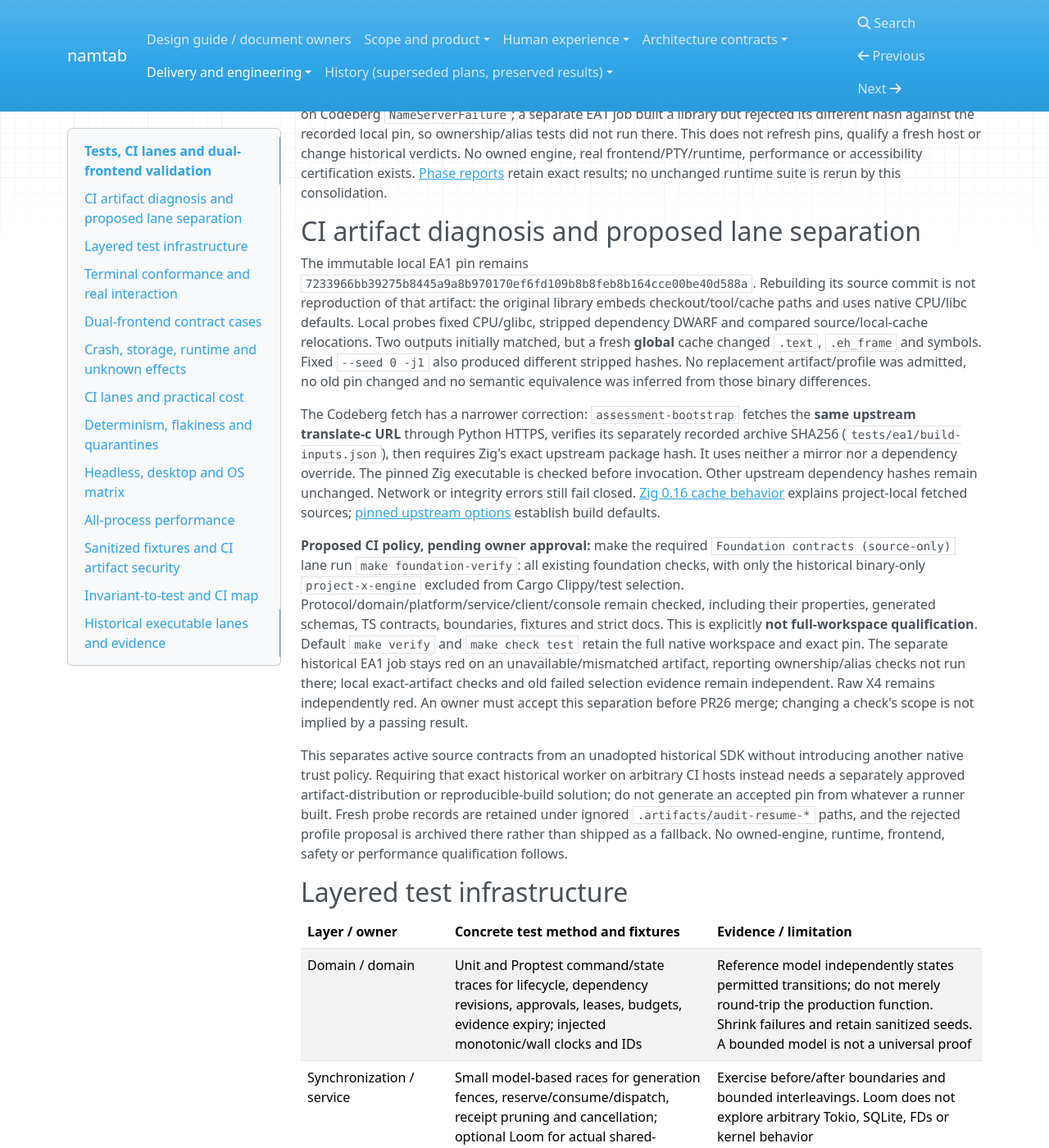
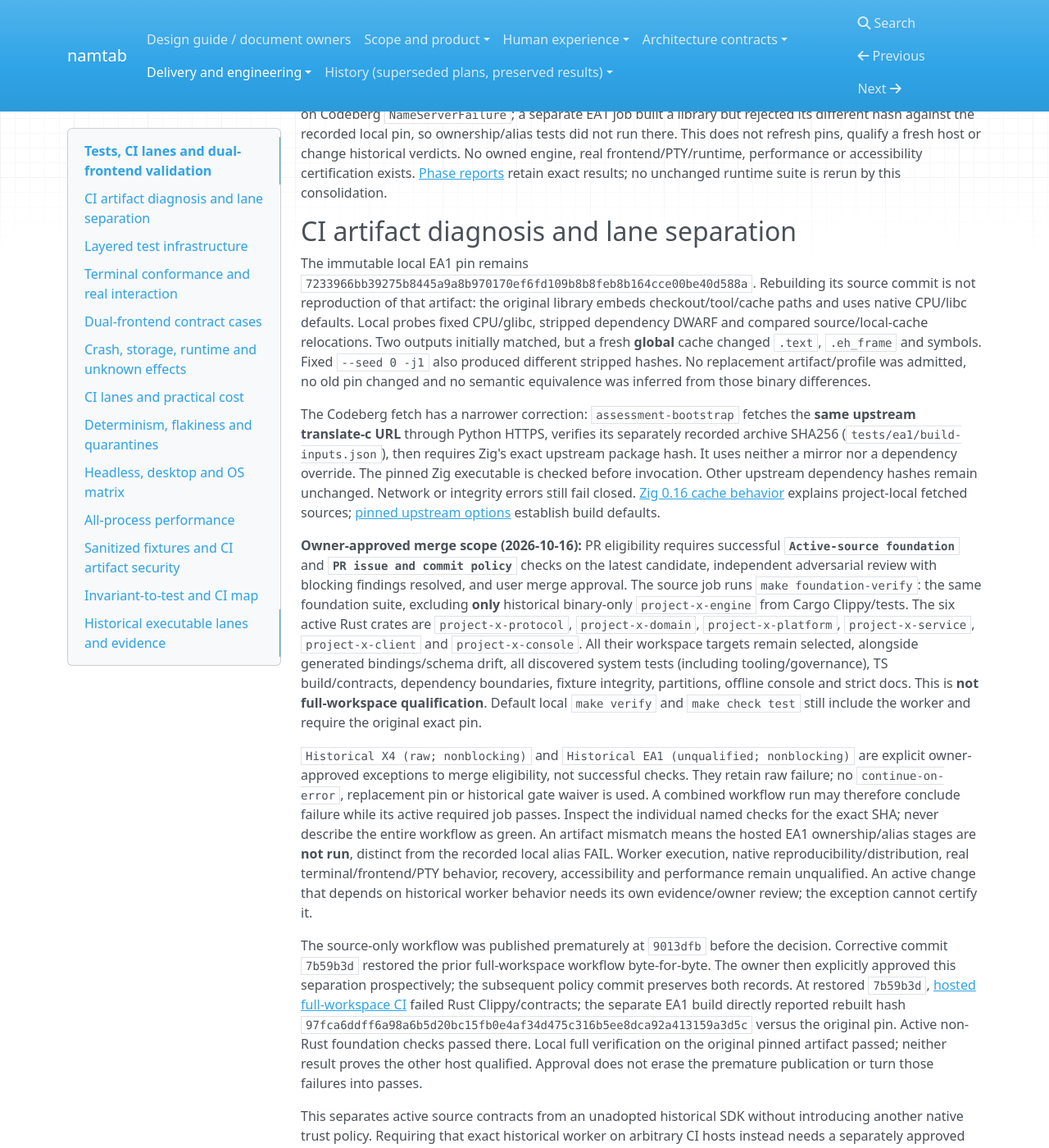
Before and after one commit to whoodes/namtab, an MkDocs documentation site: the page built from docs/engineering/16-test-and-ci-strategy.md, in a window 1280 px wide and 1400 px high, scrolled down 386 px. Shown: the whole window at 82% size. Built offline with MkDocs 1.6.1, drawn with Linux system fonts in a browser that asks for light colours; nearby versions of some CDN libraries.

Commit message:
Apply the approved active-source CI and historical exceptions
The owner now explicitly approves active-source foundation plus PR governance as merge eligibility. Check all six active Rust crates and existing non-native checks while retaining raw historical jobs as visible nonblocking exceptions and full-workspace local verification. No branch settings or artifact pin changes.

Preserve the premature 9013dfb publication and corrective 7b59b3d restoration; approval is prospective. Document actual hosted failures and unqualified native/runtime scope. Validation: full make verify and source foundation-verify pass locally, scope metadata confirms only the historical worker is excluded, strict docs and links pass. Independent final-HEAD reviews and exact-SHA required CI must pass before PR26 merge.

```diff
--- a/docs/engineering/16-test-and-ci-strategy.md
+++ b/docs/engineering/16-test-and-ci-strategy.md
@@ -6,13 +6,17 @@
 
 Actual checks cover Rust unit/property models, generated-wire and synthetic client normalization, historical headless query/chunk/continuation probes, static boundaries and docs. Historical xterm X4 and libghostty EA1 remain FAIL. Provider CI at audit candidate `280bb4d601e580bd3c29328f0ddda7c12cf8a197` passed the PR issue/commit check and reproduced raw X4 FAIL. The [foundation/native run](https://github.com/whoodes/namtab/actions/runs/38917997914) stopped foundation preparation on Codeberg `NameServerFailure`; a separate EA1 job built a library but rejected its different hash against the recorded local pin, so ownership/alias tests did not run there. This does not refresh pins, qualify a fresh host or change historical verdicts. No owned engine, real frontend/PTY/runtime, performance or accessibility certification exists. [Phase reports](../index.md#historical-record) retain exact results; no unchanged runtime suite is rerun by this consolidation.
 
-## CI artifact diagnosis and proposed lane separation
+## CI artifact diagnosis and lane separation
 
 The immutable local EA1 pin remains `7233966bb39275b8445a9a8b970170ef6fd109b8b8feb8b164cce00be40d588a`. Rebuilding its source commit is not reproduction of that artifact: the original library embeds checkout/tool/cache paths and uses native CPU/libc defaults. Local probes fixed CPU/glibc, stripped dependency DWARF and compared source/local-cache relocations. Two outputs initially matched, but a fresh **global** cache changed `.text`, `.eh_frame` and symbols. Fixed `--seed 0 -j1` also produced different stripped hashes. No replacement artifact/profile was admitted, no old pin changed and no semantic equivalence was inferred from those binary differences.
 
 The Codeberg fetch has a narrower correction: `assessment-bootstrap` fetches the **same upstream translate-c URL** through Python HTTPS, verifies its separately recorded archive SHA256 (`tests/ea1/build-inputs.json`), then requires Zig's exact upstream package hash. It uses neither a mirror nor a dependency override. The pinned Zig executable is checked before invocation. Other upstream dependency hashes remain unchanged. Network or integrity errors still fail closed. [Zig 0.16 cache behavior](https://ziglang.org/download/0.16.0/release-notes.html#fetch-packages-into-project-local-directory) explains project-local fetched sources; [pinned upstream options](https://github.com/ghostty-org/ghostty/blob/22fa134a07f5749edd9e92c6bc17d8aaf61843be/src/build/Config.zig) establish build defaults.
 
-**Proposed CI policy, pending owner approval:** make the required `Foundation contracts (source-only)` lane run `make foundation-verify`: all existing foundation checks, with only the historical binary-only `project-x-engine` excluded from Cargo Clippy/test selection. Protocol/domain/platform/service/client/console remain checked, including their properties, generated schemas, TS contracts, boundaries, fixtures and strict docs. This is explicitly **not full-workspace qualification**. Default `make verify` and `make check test` retain the full native workspace and exact pin. The separate historical EA1 job stays red on an unavailable/mismatched artifact, reporting ownership/alias checks not run there; local exact-artifact checks and old failed selection evidence remain independent. Raw X4 remains independently red. An owner must accept this separation before PR26 merge; changing a check's scope is not implied by a passing result.
+**Owner-approved merge scope (2026-10-16):** PR eligibility requires successful **`Active-source foundation`** and **`PR issue and commit policy`** checks on the latest candidate, independent adversarial review with blocking findings resolved, and user merge approval. The source job runs `make foundation-verify`: the same foundation suite, excluding **only** historical binary-only `project-x-engine` from Cargo Clippy/tests. The six active Rust crates are `project-x-protocol`, `project-x-domain`, `project-x-platform`, `project-x-service`, `project-x-client` and `project-x-console`. All their workspace targets remain selected, alongside generated bindings/schema drift, all discovered system tests (including tooling/governance), TS build/contracts, dependency boundaries, fixture integrity, partitions, offline console and strict docs. This is **not full-workspace qualification**. Default local `make verify` and `make check test` still include the worker and require the original exact pin.
+
+`Historical X4 (raw; nonblocking)` and `Historical EA1 (unqualified; nonblocking)` are explicit owner-approved exceptions to merge eligibility, not successful checks. They retain raw failure; no `continue-on-error`, replacement pin or historical gate waiver is used. A combined workflow run may therefore conclude failure while its active required job passes. Inspect the individual named checks for the exact SHA; never describe the entire workflow as green. An artifact mismatch means the hosted EA1 ownership/alias stages are **not run**, distinct from the recorded local alias FAIL. Worker execution, native reproducibility/distribution, real terminal/frontend/PTY behavior, recovery, accessibility and performance remain unqualified. An active change that depends on historical worker behavior needs its own evidence/owner review; the exception cannot certify it.
+
+The source-only workflow was published prematurely at `9013dfb` before the decision. Corrective commit `7b59b3d` restored the prior full-workspace workflow byte-for-byte. The owner then explicitly approved this separation prospectively; the subsequent policy commit preserves both records. At restored `7b59b3d`, [hosted full-workspace CI](https://github.com/whoodes/namtab/actions/runs/38924885542) failed Rust Clippy/contracts; the separate EA1 build directly reported rebuilt hash `97fca6ddff6a98a6b5d20bc15fb0e4af34d475c316b5ee8dca92a413159a3d5c` versus the original pin. Active non-Rust foundation checks passed there. Local full verification on the original pinned artifact passed; neither result proves the other host qualified. Approval does not erase the premature publication or turn those failures into passes.
 
 This separates active source contracts from an unadopted historical SDK without introducing another native trust policy. Requiring that exact historical worker on arbitrary CI hosts instead needs a separately approved artifact-distribution or reproducible-build solution; do not generate an accepted pin from whatever a runner built. Fresh probe records are retained under ignored `.artifacts/audit-resume-*` paths, and the rejected profile proposal is archived there rather than shipped as a fallback. No owned-engine, runtime, frontend, safety or performance qualification follows.
 
```
Also changed, not shown: README.md (+1 -1 lines), docs/engineering/contributing.md (+3 -1 lines), 1 other file.
